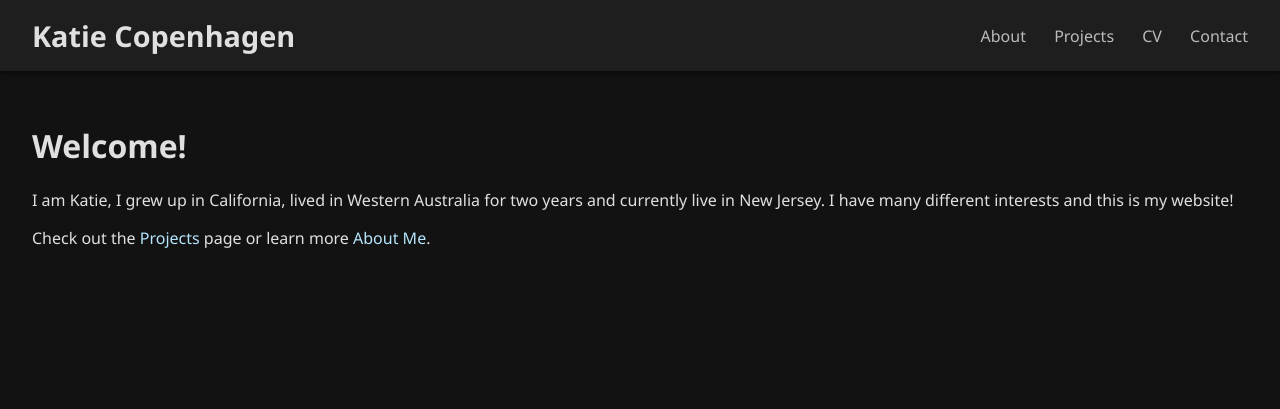
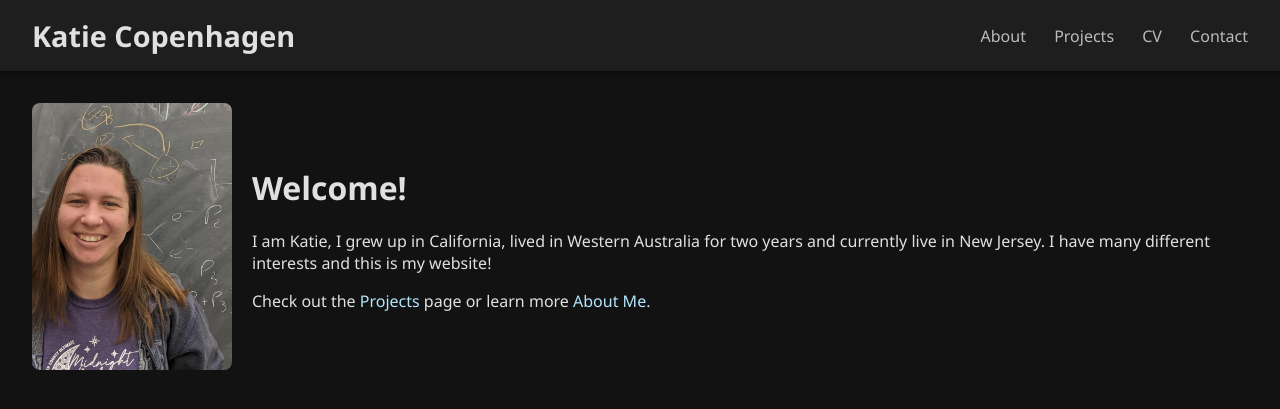
Before and after one commit to kcopenhagen/kcopenhagen.github.io, a Jekyll site: the page built from index.md, in a window 1280 px wide. Shown: the top 409 px of the page. Built offline with Jekyll 4.4.1, drawn with Linux system fonts in a browser that asks for light colours.

Commit message:
adding photo

```diff
--- a/index.md
+++ b/index.md
@@ -1,9 +1,21 @@
 ---
 layout: default
-title: Home
+title: Katie Copenhagen
 ---
 
-# Welcome!
-I am Katie, I grew up in California, lived in Western Australia for two years and currently live in New Jersey. I have many different interests and this is my website!
+<div style="display: flex; align-items: center; gap: 20px;">
 
-Check out the [Projects](/projects.html) page or learn more [About Me](/about.html).
+  <img src="media/me.jpg" alt="Photo of me" style="width: 200px; height: auto; border-radius: 8px;">
+
+  <div>
+    <h1>Welcome!</h1>
+    <p>
+      I am Katie, I grew up in California, lived in Western Australia for two years and currently live in New Jersey.
+      I have many different interests and this is my website!
+    </p>
+    <p>
+      Check out the <a href="/projects.html">Projects</a> page or learn more <a href="/about.html">About Me</a>.
+    </p>
+  </div>
+
+</div>
```
Also changed, not shown: media/me.jpg (added).
